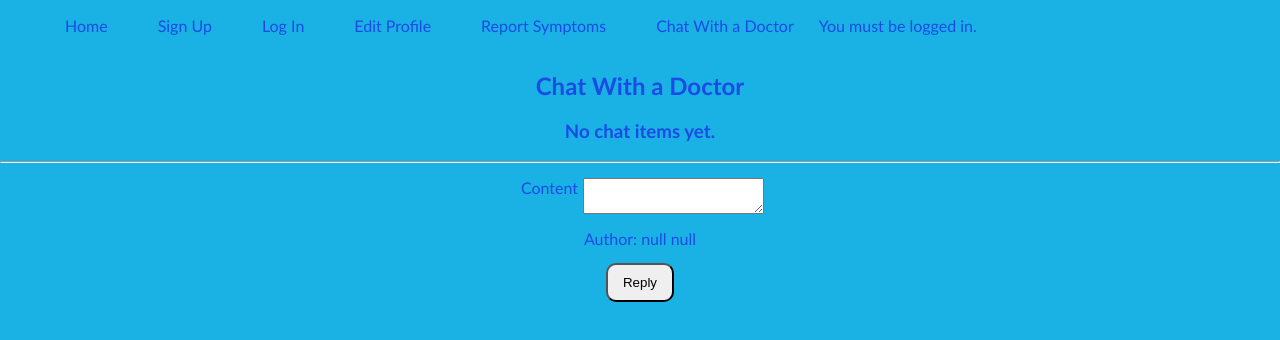
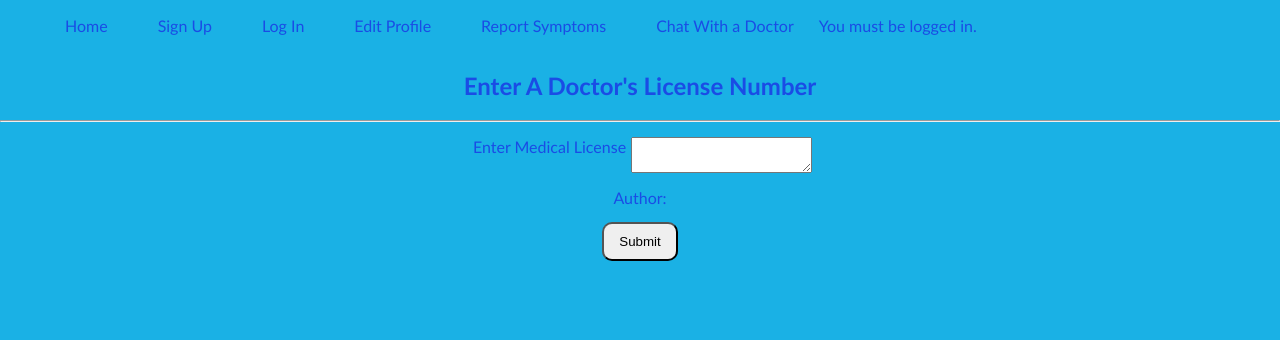
Before and after one commit to ACatWalks/HouseCall-FE, a React (Create React App) app: page /chat in a window 1280 px wide. Shown: the top 340 px of the page. Built offline with nearby package versions, Linux system fonts and the light colour scheme.

Commit message:
Features/Post request to create a new chat between a patient and a doctor is working. Goals/ We need to display the text in the chat to the users

```diff
--- a/src/view/Chat.js
+++ b/src/view/Chat.js
@@ -13,56 +13,16 @@ function Chat() {
                  No chat items yet.
         </h3>
     )
-    function fillDoctorOrPatient() {
-        if(userRole === 'Doctor') {
-            setChats({...chats, doctor: userId})
-        } else {
-            setChats({ ...chats, patient: userId })
-        }
-    }
-    let commentArr = []
-    const [chats, setChats] = useState({
-        doctor: '62e8599a47803539729cb7d4',
-        patient: '62e85a0b47803539729cb7d7',
-        content: []
-    })
-    async function createMessage(messageAttributes) {
-        setChats({...chats, content: commentArr})
-        fillDoctorOrPatient()
-        const chat = await fetch(`http://localhost:4000/chats/`, {
-            method: 'POST',
-            headers: {
-                'Content-Type': 'application/json'
-            },
-            body: JSON.stringify(chats)
-        })
-        const res = await chat.json()
-        const response = await fetch(`http://localhost:4000/chats/messages/${chatId}`, {
-            method: 'POST',
-            headers: {
-                'Content-Type': 'application/json'
-            },
-            body: JSON.stringify(messageAttributes)
-        })
-        const message = await response.json()
-        commentArr.push(message)
-    }
 
-    if(commentArr.length) {
-        comments = commentArr.map(message => {
-            return (
-                <ChatCard key={message.commentId} message={message} />
-            )
-        })
-    }
+
 
     return (
         <main>
             <NavBar />
-            <h2>Chat With a Doctor</h2>
-            {comments}
+            <h2>Enter A Doctor's License Number</h2>
+            {/* {comments} */}
             <hr />
-            <NewChat onSubmit={createMessage} />
+            <NewChat  />
         </main>
     )
 }
--- a/src/view/NewChat.js
+++ b/src/view/NewChat.js
@@ -5,34 +5,53 @@ function NewChat({ onSubmit }) {
     const author = sessionStorage.getItem('firstName') + ' ' + sessionStorage.getItem('lastName')
 
     const userRole = sessionStorage.getItem('role')
+    const userId = sessionStorage.getItem('id')
+    // const [message, setMessage] = useState({
+    //     text: '',
+    //     author: author,
+    //     onModel: userRole
+    // })
 
-    const [message, setMessage] = useState({
-        text: '',
-        author: author,
-        onModel: userRole
-    })
+    let reqBody = {
+        doctor: '',
+        patient: ''
+    }
+    function setOtherUserId(e) {
+        e.preventDefault()
+        reqBody.doctor = e.target.value
+    }
 
-    function handleSubmit(e) {
+    if(userRole === 'Patient'){
+        reqBody.patient = userId
+    } else {
+        reqBody.doctor = userId
+    }
+
+    async function createChat(e) {
         e.preventDefault()
-        onSubmit(message)
-        setMessage({
-            text: '',
-            author: author,
-            onModel: userRole
+
+        const chat = await fetch(`http://localhost:4000/chats/`, {
+            method: 'POST',
+            headers: {
+                'Content-Type': 'application/json'
+            },
+            body: JSON.stringify(reqBody)
         })
+        const res = await chat.json()
+        console.log(res)
     }
 
     return (
-        <form onSubmit={handleSubmit}>
+        <form onSubmit={e => createChat(e)}>
             <div className='row'>
-            <label htmlFor="content">Content</label>
-            <textarea required id="content" name="content" value={message.text} onChange={e => setMessage({...message, text: e.target.value})} />
+            <label htmlFor="content">Enter Medical License</label>
+            <textarea required id="content" name="content" onChange={e => setOtherUserId(e)}  />
             </div>
             <div className='row'>
-            <label htmlFor="author">Author: {author}</label>
+            <label htmlFor="author">Author:</label>
             </div>
             <div className='row'>
-            <input type="submit" value="Reply" className="form-btn" />
+            <input type="submit" className="form-btn" />
             </div>
         </form>
     )
```
